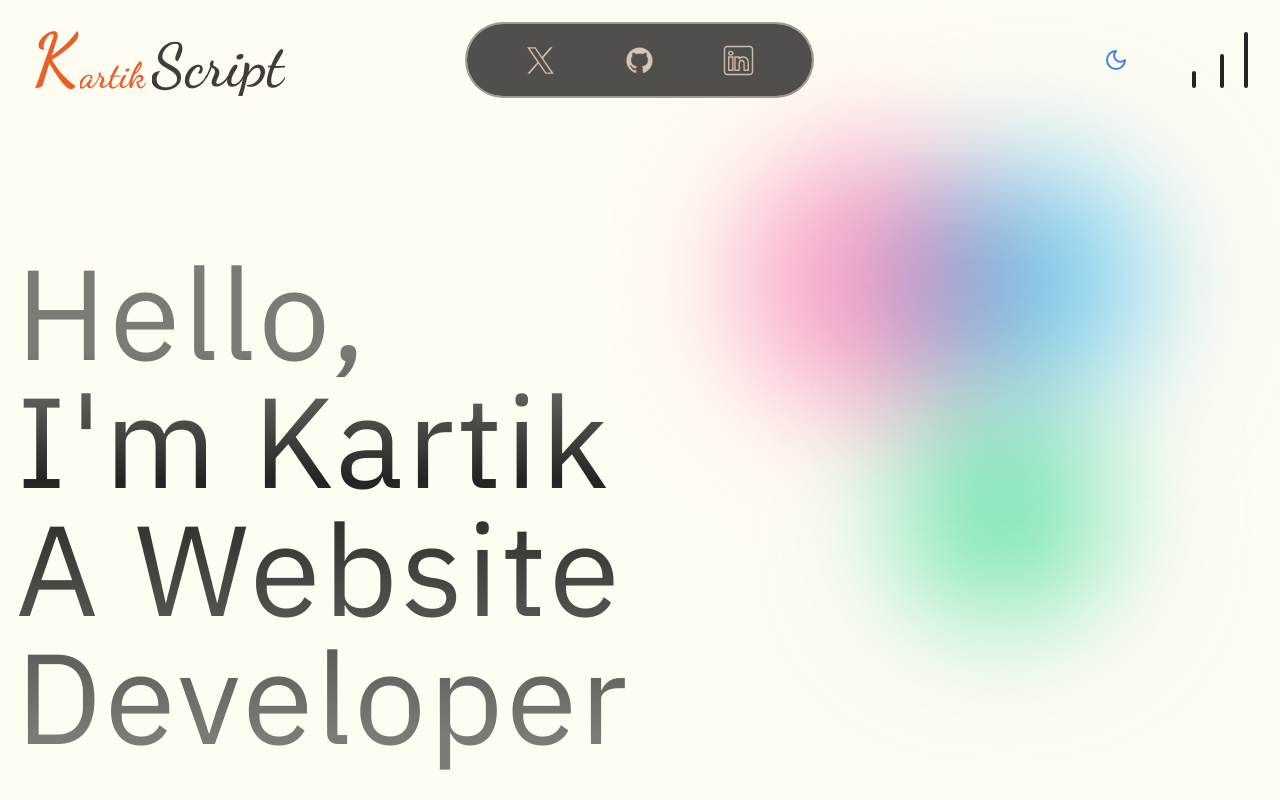
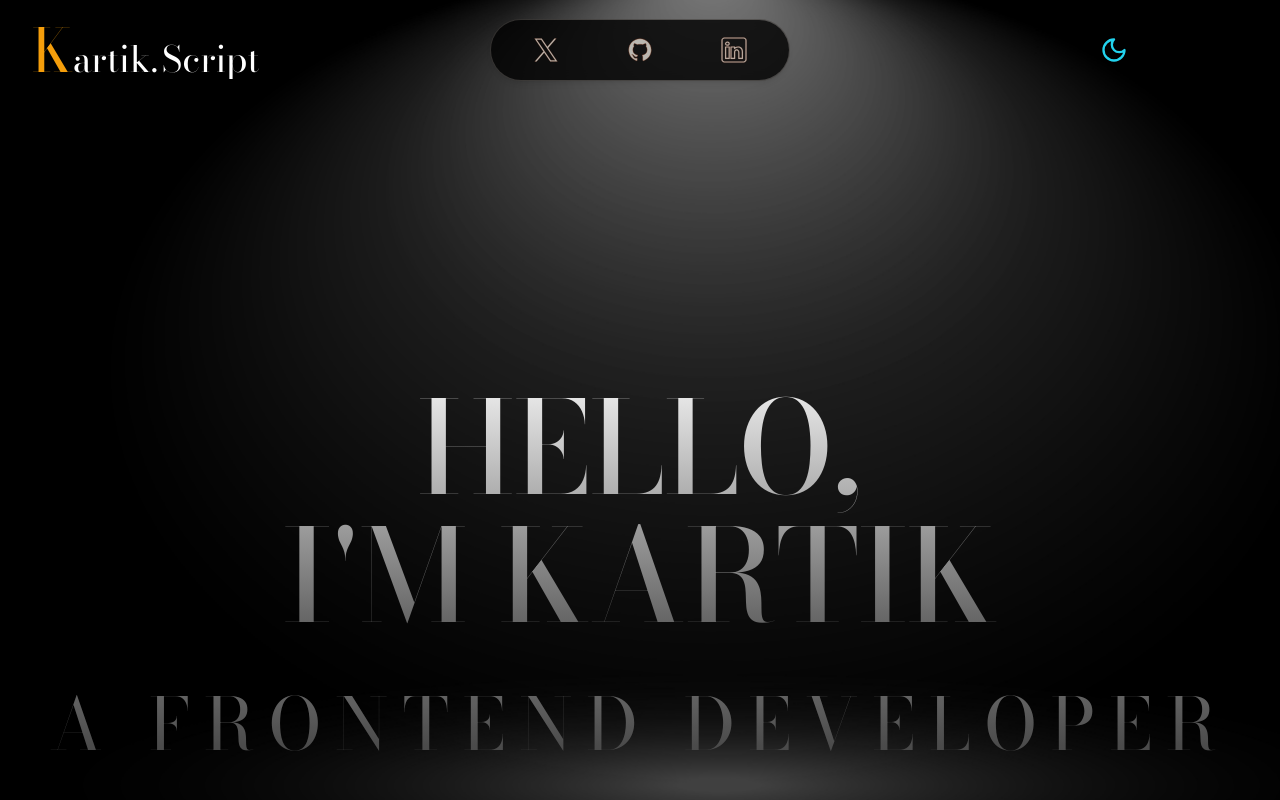
Before and after one commit to kartikscript/kartikdev, a Next.js app: page / in a window 1280 px wide. Shown: the top 800 px of the page. Built offline with nearby package versions, Linux system fonts and the light colour scheme.

Commit message:
improving ..

```diff
--- a/app/layout.tsx
+++ b/app/layout.tsx
@@ -1,5 +1,5 @@
 import type { Metadata } from "next";
-import localFont from "next/font/local";
+import {Roboto,Bodoni_Moda, Oxanium} from "next/font/google";
 
 
 import "./globals.css";
@@ -17,19 +17,21 @@ import { ThemeProvider } from '@/components/Providers';
 // });
 
 
-const dancingScript = localFont({
-  src:"./fonts/DancingScript.ttf",
-  variable:"--font-dancing-script",
-  weight:'400 500 600 700',
-  style:'normal'
+const roboto = Roboto({
+  variable:'--font-Roboto',
+  weight:['100','300','400','500','700','900'],
+  subsets:['latin']
 })
-const IBMRegular = localFont({
-  src:"./fonts/IBMRegular.ttf",
-  variable:"--font-IBM-regular",
+
+const oxanium = Oxanium({
+  variable:'--font-Oxanium',
+  weight:['400','500','600','700',"300"],
+  subsets:['latin']
 })
-const IBMBold = localFont({
-  src:"./fonts/IBMBold.ttf",
-  variable:"--font-IBM-bold",
+const bodoni = Bodoni_Moda({
+  variable:'--font-Bodoni_Moda',
+  weight:['400','500','600','700',"800","900"],
+  subsets:['latin']
 })
 export const metadata: Metadata = {
   title: "Create Next App",
@@ -45,7 +47,7 @@ export default function RootLayout({
     <html lang="en" >
 
           <body
-            className={`${dancingScript.variable} ${IBMBold.variable} ${IBMRegular.variable}  antialiased dark:bg-black bg-secondary-100  font-IBMRegular selection:text-secondary-100 selection:bg-main`}
+            className={`${oxanium.variable} ${bodoni.variable} ${roboto.variable} overflow-hidden sm:overflow-visible antialiased dark:bg-stone-950 bg-slate-300  font-Roboto selection:text-slate-100 selection:bg-main`}
           >
       <ThemeProvider
             attribute="class"
@@ -54,9 +56,8 @@ export default function RootLayout({
             disableTransitionOnChange
 
           >
-            <div className="overflow-hidden sm:overflow-visible">
+
             {children}
-              </div>
       </ThemeProvider>
           </body>
     </html>
--- a/app/page.tsx
+++ b/app/page.tsx
@@ -9,17 +9,14 @@ export default function Home() {
 
 
   return (<>
-      <header id="Home" className="relative  h-screen overflow-hidden">
-        <div className="h-[20vh] relative z-30">
-          <Navbar/>
-        </div>
-        <h1 className="text-7xl sm:text-9xl tracking-wide h-[80vh] flex flex-col justify-end  py-10 px-4 text-transparent bg-clip-text bg-gradient-to-b from-30% via-50% to-90% from-primary/60 dark:from-primary-100 via-primary dark:via-secondary-100 dark:to-primary-100 to-primary/60">
-          Hello,<br/>I&apos;m Kartik<br/> A Website Developer
+      <header style={{backgroundImage:"url('/images/main-bg.jpg')"}} id="Home" className="relative bg-cover  h-screen flex items-end justify-center overflow-hidden">
+        <Navbar/>
+        <h1 className="text-7xl h-fit sm:text-9xl text-center uppercase  font-Badoni_Modi font-medium  py-8 px-4 text-transparent bg-clip-text bg-gradient-to-t from-black to-white">
+          Hello,<br/>I&apos;m <span className="">Kartik</span><br/><span className="font-[400] text-7xl tracking-[0.2em] text-white/20">A Frontend Developer</span>
         </h1>
-        <Blob/>
       </header>
 
-      <div className="w-[100%] h-[2px] my-16 bg-gradient-to-r from-transparent via-primary-100/60 dark:via-secondary to-transparent via-50% from-20% to-80%"/>
+      <div className="w-[100%] h-[2px] mb-16 bg-gradient-to-r from-transparent via-primary-100/60 dark:via-secondary to-transparent via-50% from-20% to-80%"/>
 
       <section id="About" className="min-h-screen py-10 px-6 flex ">
         <main className="sm:w-[60%] flex flex-col items-start  gap-20 z-10">
--- a/components/Blob.tsx
+++ b/components/Blob.tsx
@@ -2,10 +2,10 @@ import React from 'react'
 
 const Blob = () => {
   return (
-    <div className='group *:mix-blend-multiply *:filter *:blur-3xl z-10 dark:opacity-50 *:-translate-x-1/2 *:transition-all *:delay-200 *:duration-500'>
-          <span className='absolute top-[20%] right-[10%] group-hover:right-[5%] group-hover:bg-emerald-400 size-60 animate-blob rounded-full bg-sky-300'/>
-          <span className='absolute left-[55%] top-[20%] group-hover:left-[60%] group-hover:bg-sky-400 size-72  animate-blob rounded-full animation-delay-2000 bg-pink-300'/>
-          <span className='absolute left-[70%] top-[50%] group-hover:top-[45%] group-hover:bg-pink-400 size-52 animate-blob rounded-full animation-delay-4000 bg-emerald-300'/>
+    <div className='group  *:mix-blend-multiply *:filter *:blur-3xl z-10 dark:opacity-50 *:-translate-x-1/2 *:transition-all *:delay-200 *:duration-500'>
+          <span className='absolute top-[0%] right-[0%] group-hover:right-[5%] group-hover:bg-emerald-400 size-60 animate-blob rounded-full bg-sky-300'/>
+          <span className='absolute left-[80%] bottom-[0%] group-hover:left-[60%] group-hover:bg-sky-400 size-72  animate-blob rounded-full animation-delay-2000 bg-pink-300'/>
+          <span className='absolute left-[50%] top-[0%] group-hover:top-[45%] group-hover:bg-pink-400 size-52 animate-blob rounded-full animation-delay-4000 bg-emerald-300'/>
     </div>
   )
 }
--- a/components/MenuButton.tsx
+++ b/components/MenuButton.tsx
@@ -24,39 +24,35 @@ const MenuButton = () => {
     return () => clearTimeout(timer);
   }
 
-  useEffect(() => {
-    // Set opacity to 0 initially when image changes, then fade in
-
-  }, [bgImage]);
   return (
     <>
         <div className='relative h-14 w-14 group z-20 cursor-pointer overflow-hidden
-                        *:absolute *:w-1 *:rounded-full  dark:*:bg-secondary-100 *:transition-all *:duration-300 *:delay-100
+                        *:absolute *:w-1 *:rounded-full  dark:*:bg-white *:transition-all *:duration-300
         '
         onClick={()=>setMenuOpen(prev=>!prev)}
         >
           <div className={twMerge(
-            `bg-primary left-0 bottom-0 h-[30%] ${menuOpen ||'group-hover:h-[100%]'}`,
-            menuOpen && 'bg-secondary-100 h-[200%] translate-y-1/2 origin-top -rotate-45'
+            `left-0 bottom-0 h-[30%] ${menuOpen ||'group-hover:h-[100%]'}`,
+            menuOpen && ' h-[200%] translate-y-1/2 origin-top -rotate-45'
             )}/>
 
           <div className={twMerge(
-            `bg-primary left-1/2 bottom-0 h-[60%] ${menuOpen || 'group-hover:-translate-y-[22.4px]'}`,
-            menuOpen && 'bg-secondary-100 h-[80%] left-0 origin-bottom-right  rotate-45'
+            `left-1/2 bottom-0 h-[60%] ${menuOpen || 'group-hover:-translate-y-[22.4px]'}`,
+            menuOpen && ' h-[80%] left-0 origin-bottom-right  rotate-45'
             )}/>
           <div className={twMerge(
-            `bg-primary right-0 top-0 h-[100%] ${menuOpen || 'group-hover:h-[30%]'}`,
-            menuOpen && 'bg-secondary-100 h-[30%] rotate-45 origin-top'
+            `right-0 top-0 h-[100%] ${menuOpen || 'group-hover:h-[30%]'}`,
+            menuOpen && ' h-[30%] rotate-45 origin-top'
             )}/>
         </div>
-        <section className={`fixed top-0 bg-black h-full ${menuOpen?"w-full right-0":"w-[0%] left-0 "} overflow-hidden transition-all duration-700 delay-100 `}>
-          <main  className='relative  size-full font-IBMBold text-7xl text-secondary-100 flex flex-col justify-center items-center gap-8'>
+        <section className={`fixed top-0 bg-black h-full ${menuOpen?"w-full right-0":"w-[0%] left-0 "} overflow-hidden transition-all duration-700 `}>
+          <main  className='relative  size-full text-7xl text-amber-100 flex flex-col justify-center items-center gap-8'>
             {
               MenuLinks.map(({title,link,href},i)=>{
                 return(
                     <a href={href} key={i}  onMouseEnter={()=>toggleImage(link)} onClick={()=>setMenuOpen(false)}
                       className='relative group opacity-50 py-1 px-6 transition-all duration-300 skew-x-12 skew-y-1 hover:opacity-100 hover:scale-125 z-20
-                                before:absolute before:right-0 before:top-0 before:h-full before:w-0 before:bg-main hover:before:right-auto hover:before:left-0 hover:before:w-full before:transition-all before:duration-300 before:-z-10
+                                before:absolute before:right-0 before:top-0 before:h-full before:w-0 before:bg-amber-600 hover:before:right-auto hover:before:left-0 hover:before:w-full before:transition-all before:duration-500 before:-z-10
                                 '
                       >{title}
                       <ExternalLink className='absolute top-0 right-0 origin-bottom-left opacity-0 scale-0 transition-all duration-500 -translate-x-1/2 translate-y-1/2 group-hover:translate-x-0 group-hover:translate-y-0 group-hover:opacity-100 group-hover:scale-150'/>
--- a/components/Name.tsx
+++ b/components/Name.tsx
@@ -33,13 +33,10 @@ const Name = () => {
 
 
   return (
-    <div className='flex gap-1 items-end tracking-wide font-DancingScript z-20'>
-        <h1 className={`text-main flex items-end text-5xl sm:text-7xl font-[700] `}
-         > K<div className={`${isAnimating ? 'animate-erasing' :"animate-typing"} mx-[1.5px] text-3xl sm:text-4xl font-[600] overflow-hidden`}>artik</div></h1>
-        <h2
-            className={`text-primary-100 dark:text-secondary text-3xl sm:text-6xl overflow-hidden flex items-end font-[600] ${isAnimating ? 'animate-erasing' :"animate-typing"}`}
-         >Script</h2>
-    </div>
+    <div className='relative z-30 w-fit flex items-baseline text-6xl text-white font-Badoni_Modi whitespace-nowrap '>
+        <h1 className='font-[300] text-amber-500 '>K</h1>
+        <h1 className={` text-4xl flex gap-1 font-[400] overflow-hidden ${isAnimating?"animate-erasing":"animate-typing"}`}>artik.<span className='font-light'>Script</span></h1>
+   </div>
   )
 }
 
--- a/components/ThemeSwitcher.tsx
+++ b/components/ThemeSwitcher.tsx
@@ -21,12 +21,12 @@ const ThemeSwitcher = () => {
       {theme === "dark" ? (
         <Sun
           onClick={() => setTheme("light")}
-          className="w-6 h-6 cursor-pointer text-yellow-500"
+          className="size-7 cursor-pointer text-amber-400 hover:rotate-180 transition-all duration-500"
         />
       ) : (
         <Moon
           onClick={() => setTheme("dark")}
-          className="w-6 h-6 cursor-pointer text-blue-500"
+          className="size-7 cursor-pointer text-cyan-400 hover:animate-pulse"
         />
       )}
     </div>
--- a/components/shared/Navbar.tsx
+++ b/components/shared/Navbar.tsx
@@ -6,10 +6,11 @@ import Image from 'next/image'
 
 const Navbar = () => {
   return (
-  <div className='fixed top-6 w-full '>
+  <div className='fixed z-30 h-[10vh] top-0 w-full py-5'>
     <div className='px-8 grid grid-cols-2 sm:grid-cols-3 '>
       <Name/>
-      <nav className='*:w-[35px] hidden  sm:justify-self-center sm:flex gap-16 items-center bg-primary/80 dark:bg-primary/40 rounded-full ring-2 dark:ring-primary-100 ring-primary-100/50 px-14 backdrop-blur-sm'>
+      <nav
+      className='*:w-[30px]  group hidden sm:justify-self-center sm:flex gap-16 items-center bg-black/80 dark:bg-black/20 rounded-full ring-1 dark:ring-white/20 ring-primary-100/50 px-10 backdrop-blur-sm origin-bottom hover:scale-y-105 hover:shadow-cyan-500 shadow-md  dark:hover:bg-black/40 transition-all duration-200'>
       {
           navLinks.map(({link,src},i)=>{
             return(
@@ -17,8 +18,9 @@ const Navbar = () => {
               target='_blank'
               href={link}
               key={i}
-              className='relative transition-all duration-300 delay-100 cursor-pointer overflow-hidden py-2 opacity-70
-                         hover:scale-95 hover:opacity-100
+              style={{transitionDelay:`${(i+1)*150}ms`}}
+              className='relative transition-all duration-300 cursor-pointer overflow-hidden py-2 opacity-70 origin-bottom group-hover:scale-110
+                         hover:opacity-100
                          before:rounded-full before:absolute before:w-0 before:h-[2px] before:bg-secondary-100 before:bottom-0 before:left-0 before:-translate-y-1 before:hover:animate-nav
                          '
               >
--- a/tailwind.config.ts
+++ b/tailwind.config.ts
@@ -22,9 +22,9 @@ const config: Config = {
         },
       },
       fontFamily:{
-        DancingScript:['var(--font-dancing-script)','sans-serif'],
-        IBMRegular:['var(--font-IBM-regular)','sans-serif'],
-        IBMBold:['var(--font-IBM-bold)','sans-serif'],
+        Roboto:['var(--font-Roboto)','sans-serif'],
+        Oxanium:['var(--font-Oxanium)','sans-serif'],
+        Badoni_Modi:['var(--font-Bodoni_Moda)','sans-serif']
       },
       keyframes:{
         nav:{
@@ -44,16 +44,22 @@ const config: Config = {
         },
         blob:{
           '0%':{transform:'translate(0,0)',scale:'1'},
-          '33%':{transform:'translate(-20px,40px)',scale:'1.1'},
-          '66%':{transform:'translate(30px,-30px)',scale:'0.9'},
+          '33%':{transform:'translate(50%,50%)',scale:'1.1'},
+          '66%':{transform:'translate(30%,-30%)',scale:'0.9'},
           '100%':{transform:'translate(0,0)',scale:'1'},
         },
+        logoBg:{
+          '0%':{backgroundPosition:"0% 50%"},
+          '50%':{backgroundPosition:"100% 50%"},
+          '100%':{backgroundPosition:"0% 50%"},
+          },
         },
       animation:{
         'nav':'nav 0.5s linear',
         'typing':'typing 0.7s steps(20,end)',
         'erasing':'erasing 0.7s steps(30,end) forwards',
         'blob':'blob 7s infinite',
+        'moving-background':'logoBg 5s infinite linear',
       }
     },
   },
```
Also changed, not shown: public/images/main-bg.jpg (added).
